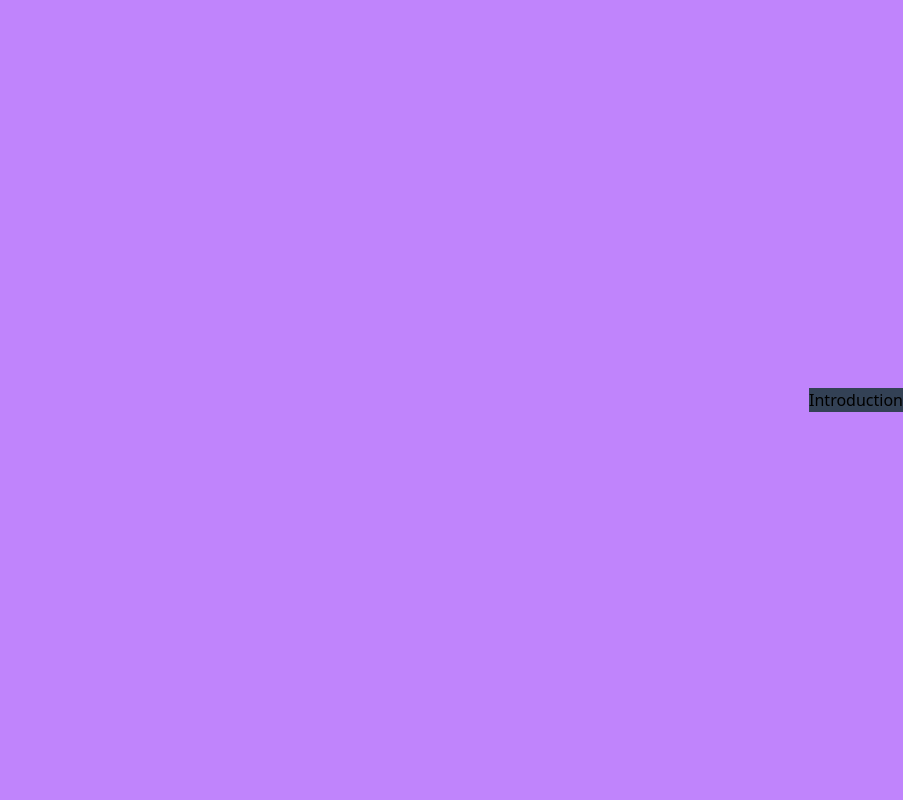
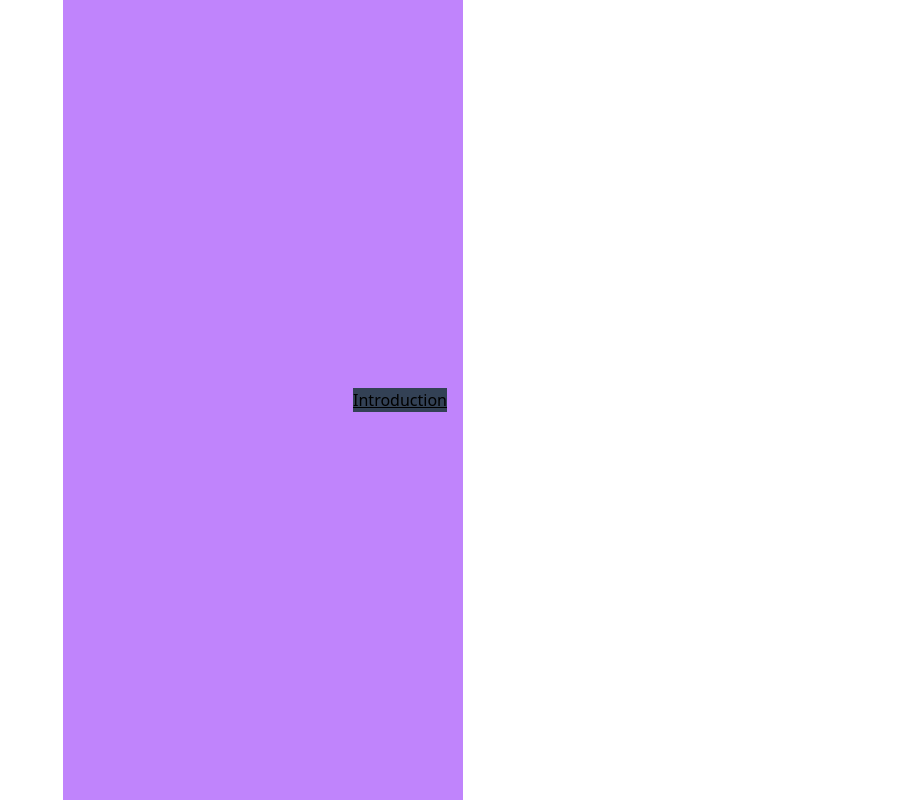
Before and after one commit to olashipsjs/fancy-dock, a React (Vite) app: page / in a window 1280 px wide. Shown: the whole page, without its empty margins (377-1280 px from the left). Built offline with nearby package versions, Linux system fonts and the light colour scheme.

Commit message:
✨ Update App component styling and remove redundant CSS rules

```diff
--- a/src/App.tsx
+++ b/src/App.tsx
@@ -1,8 +1,8 @@
 const App = () => {
   return (
-    <div className='min-h-screen flex flex-col items-end justify-center bg-purple-400'>
+    <div className='min-h-screen flex flex-col items-end justify-center bg-purple-400 max-w-[400px] mx-auto p-4'>
       <div className='bg-slate-700'>
-        <h6>Introduction</h6>
+        <h6 className='underline'>Introduction</h6>
       </div>
     </div>
   );
--- a/src/index.css
+++ b/src/index.css
@@ -22,8 +22,3 @@
   padding: 0;
   box-sizing: border-box;
 }
-
-html {
-  font-family: Inter Tight, system-ui, Avenir, Helvetica, Arial, sans-serif;
-
-}
```
